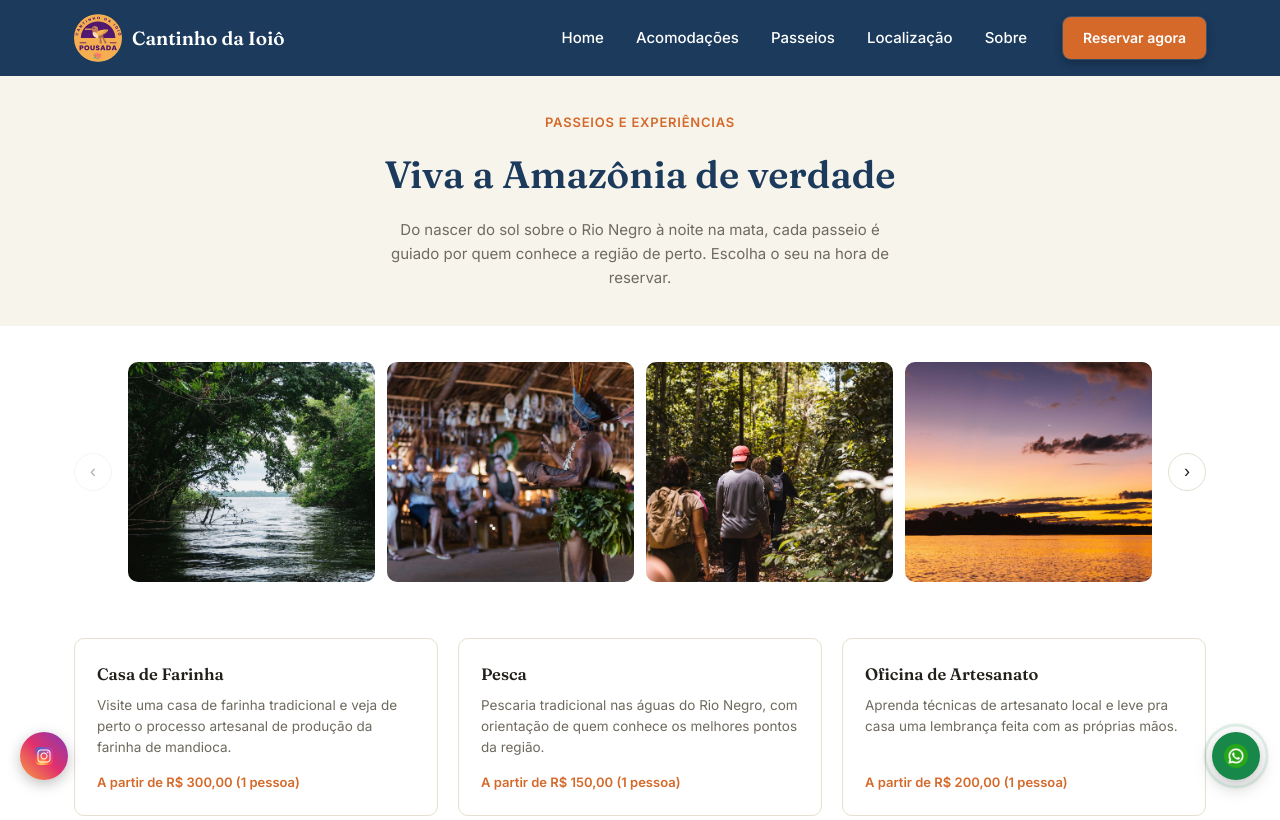
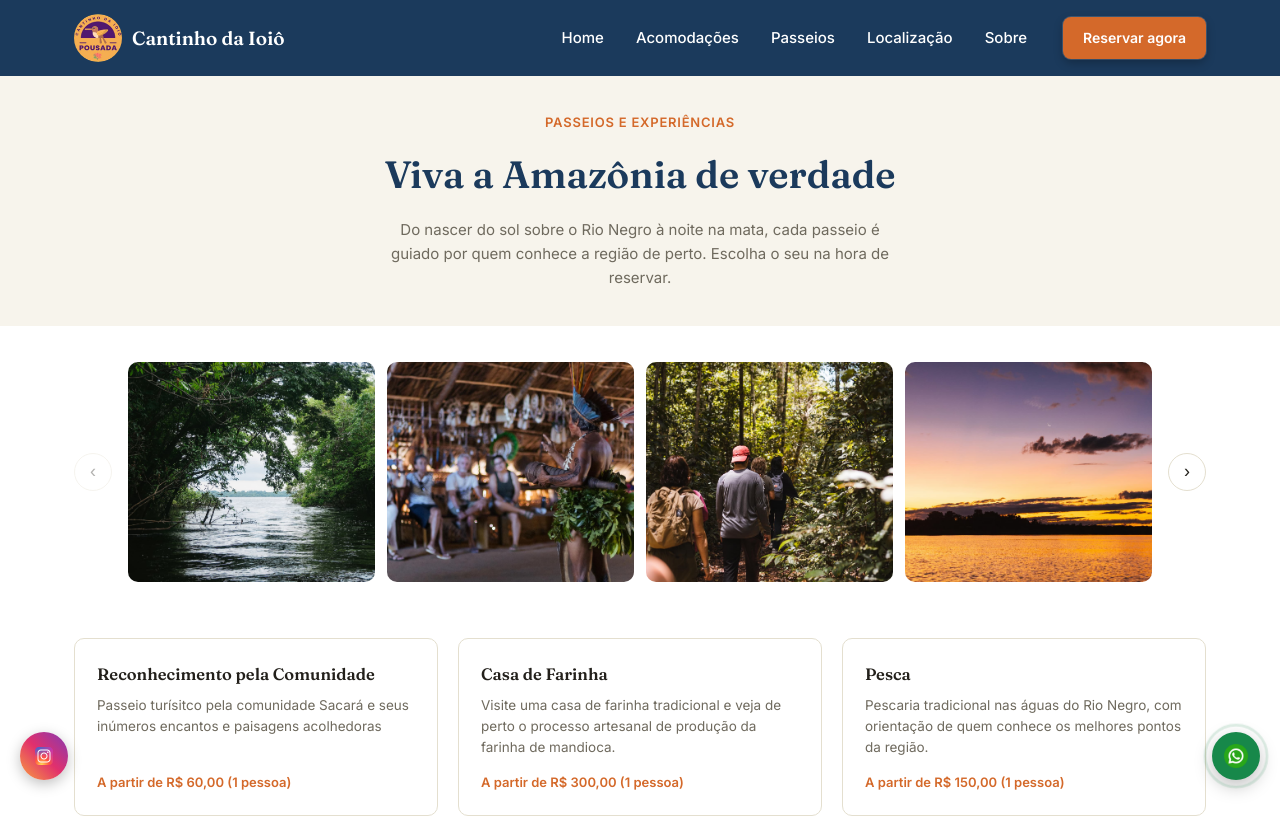
Before and after one commit to Cauet-Carlos/pousada-cantinho-da-ioio, a plain HTML site: page passeios.html in a window 1280 px wide. Shown: the top 820 px of the page. Drawn offline with Linux system fonts and the light colour scheme.

Commit message:
Ajustando detalhes na seção de passeios

```diff
--- a/passeios.html
+++ b/passeios.html
@@ -91,6 +91,12 @@
   <section class="passeios-grade-secao">
     <div class="container">
       <div class="passeios-grade">
+
+        <div class="passeio-card">
+          <h3 class="passeio-card__titulo">Reconhecimento pela Comunidade</h3>
+          <p class="passeio-card__texto">Passeio turísitco pela comunidade Sacará e seus inúmeros encantos e paisagens acolhedoras</p>
+          <span class="passeio-card__preco">A partir de R$ 60,00 (1 pessoa)</span>
+        </div>
 
         <div class="passeio-card">
           <h3 class="passeio-card__titulo">Casa de Farinha</h3>
@@ -211,6 +217,7 @@
             </tr>
           </thead>
           <tbody>
+            <tr><td>Reconhecimento da Comunidade</td><td>R$ 60,00</td><td>R$ 100,00</td><td>R$ 140,00</td><td>R$ 200,00</td><td>R$ 20,00 por pessoa</td></tr>
             <tr><td>Casa de Farinha</td><td>R$ 300,00</td><td>R$ 350,00</td><td>R$ 400,00</td><td>R$ 450,00</td><td>R$ 80,00 por pessoa</td></tr>
             <tr><td>Pesca</td><td>R$ 150,00</td><td>R$ 180,00</td><td>R$ 200,00</td><td>R$ 220,00</td><td>R$ 40,00 por pessoa</td></tr>
             <tr><td>Oficina de Artesanato</td><td>R$ 200,00</td><td>R$ 250,00</td><td>R$ 300,00</td><td>R$ 340,00</td><td>R$ 60,00 por pessoa</td></tr>
```
